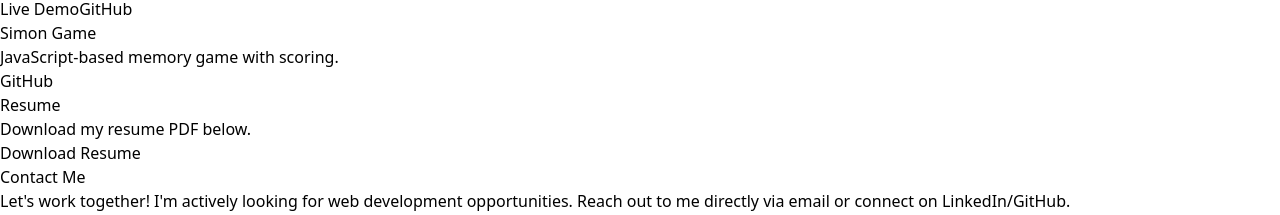
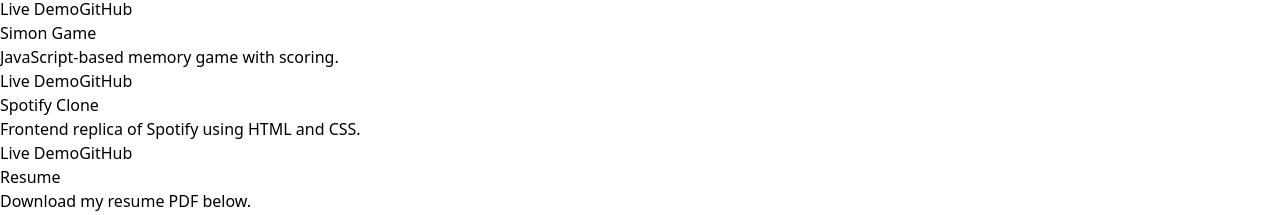
Before and after one commit to anup-jha26/anup-portfolio, a React (Vite) app: page / in a window 1280 px wide. Shown: the part 1983-2198 px from the top of the page. Built offline with nearby package versions, Linux system fonts and the light colour scheme.

Commit message:
projects updated

```diff
--- a/src/components/Projects.jsx
+++ b/src/components/Projects.jsx
@@ -16,7 +16,14 @@ const projects = [
   {
     title: "Simon Game",
     description: "JavaScript-based memory game with scoring.",
+    live: "https://simon-says-game26.netlify.app/",
     code: "https://github.com/anup-jha26/simon-game"
+  },
+  {
+    title: "Spotify Clone",
+    description: "Frontend replica of Spotify using HTML and CSS.",
+    live: "https://spotify-clone26.netlify.app/",
+    code: "https://github.com/anup-jha26/Spotify-Clone"
   }
 ];
 
```
